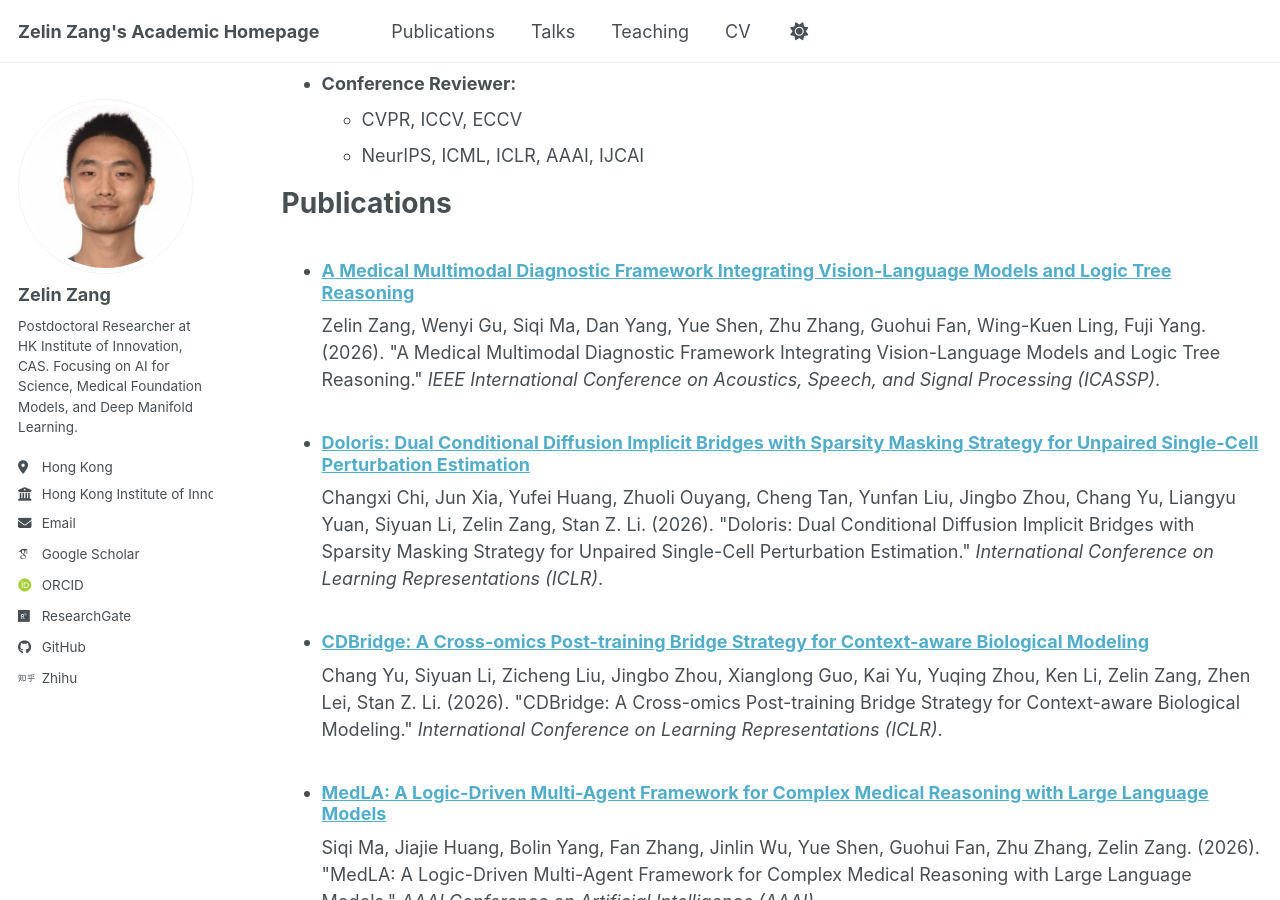
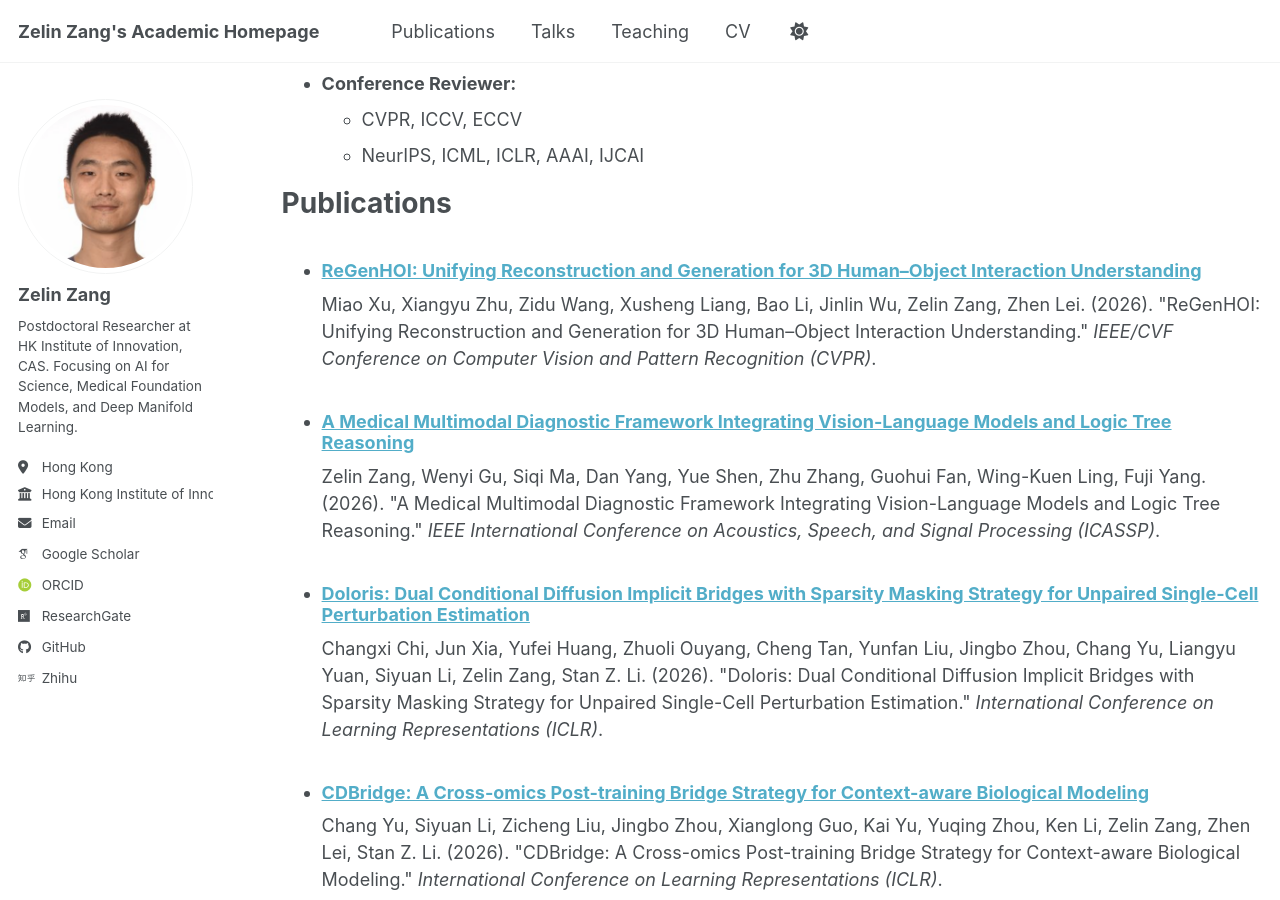
Before and after one commit to zangzelin/zangzelin.github.io, a Jekyll site: the page built from _pages/cv.md, in a window 1280 px wide and 900 px high, scrolled down 1539 px. Built offline with Jekyll 4.4.1, drawn with Linux system fonts in a browser that asks for light colours; some web fonts are replaced; a script bundle is joined from its source files by our own code; library files that are not in the unit come from our copies.

Commit message:
auto push

```diff
--- a/_data/news.yml
+++ b/_data/news.yml
@@ -1,3 +1,5 @@
+- date: "Feb 2026"
+  text: 'Our paper "[ReGenHOI: Unifying Reconstruction and Generation for 3D Human–Object Interaction Understanding]()" accepted by **IEEE/CVF Conference on Computer Vision and Pattern Recognition (CVPR) 2026** (<span class="badge">CCF-A</span>, **Premier AI Conference**).'
 - date: "Feb 2026"
   text: 'Our paper "[UniSurg: A Video-Native Foundation Model for Universal Understanding of Surgical Videos](https://arxiv.org/abs/2602.05638)" posted on arXiv.'
 - date: "Jan 2026"
--- /dev/null
+++ b/_publications/ReGenHOI.md
@@ -0,0 +1,11 @@
+---
+title: "ReGenHOI: Unifying Reconstruction and Generation for 3D Human–Object Interaction Understanding"
+collection: publications
+category: conferences
+permalink: /publication/2026-cvpr-regenhoi
+excerpt: 'Miao Xu, Xiangyu Zhu, Zidu Wang, Xusheng Liang, Bao Li, Jinlin Wu, <b>Zelin Zang</b>, Zhen Lei, <i>IEEE/CVF Conference on Computer Vision and Pattern Recognition (CVPR)</i>, 2026, <span class="badge">CCF-A</span>'
+date: 2026-06-17
+venue: 'IEEE/CVF Conference on Computer Vision and Pattern Recognition (CVPR)'
+paperurl: ''
+citation: 'Miao Xu, Xiangyu Zhu, Zidu Wang, Xusheng Liang, Bao Li, Jinlin Wu, Zelin Zang, Zhen Lei. (2026). &quot;ReGenHOI: Unifying Reconstruction and Generation for 3D Human–Object Interaction Understanding.&quot; <i>IEEE/CVF Conference on Computer Vision and Pattern Recognition (CVPR)</i>.'
+---
```
